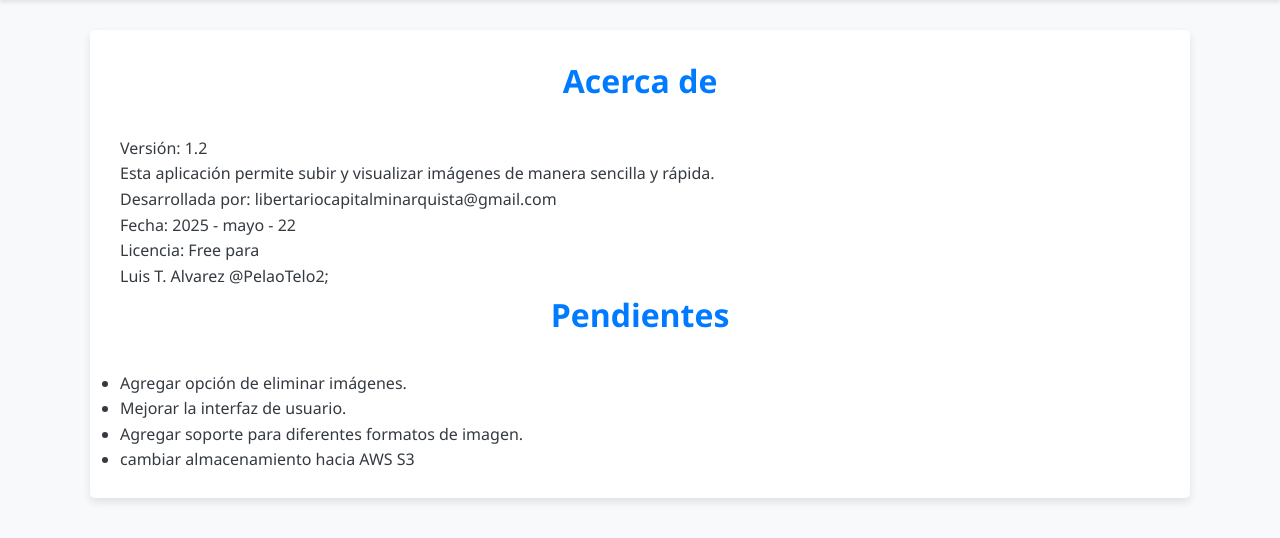
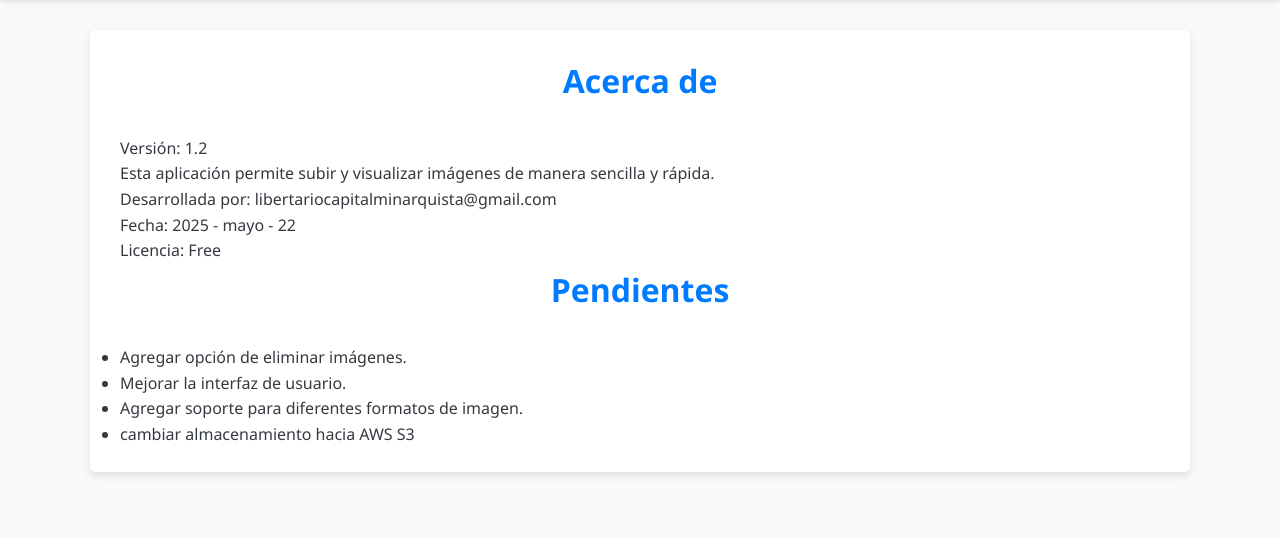
Before and after one commit to LibertarioCapital/APP_para_votaciones, a Flask app: page /about in a window 1280 px wide. Shown: the part 61-599 px from the top of the page. Run offline with Flask 3, Linux system fonts and the light colour scheme; some libraries are stand-ins or nearby versions.

Commit message:
Update about.html

```diff
--- a/templates/about.html
+++ b/templates/about.html
@@ -9,8 +9,8 @@
     <p></p>
     <p>Desarrollada por:  libertariocapitalminarquista@gmail.com  </p>
     <p>Fecha: 2025 - mayo - 22 </p>
-        <p>Licencia: Free para </p>
-     <p>   Luis T. Alvarez   @PelaoTelo2; </p>
+        <p>Licencia: Free  </p>
+     <p>    </p>
 
 <p> </p>
 <h1>Pendientes</h1>
```
